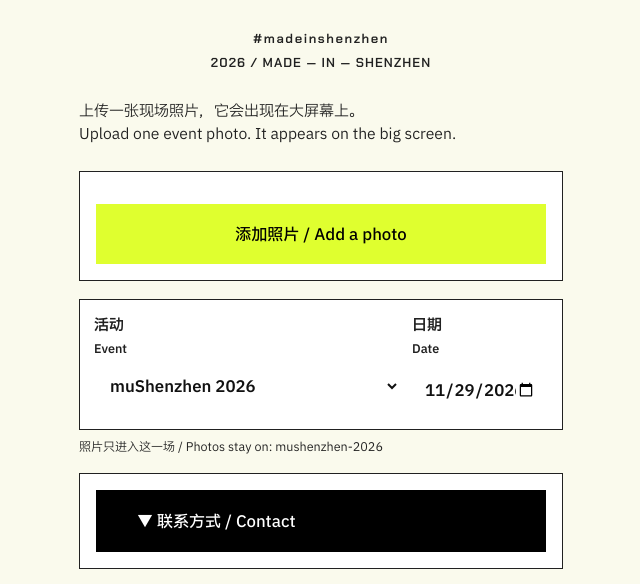
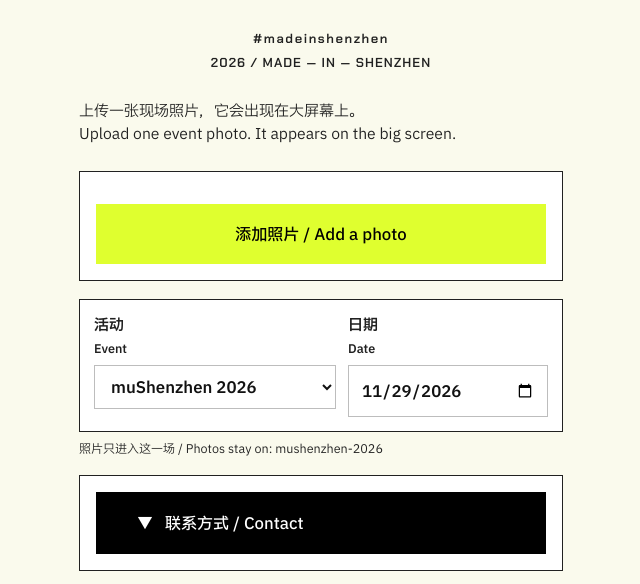
Before and after one commit to xiaoyug/mufriends-wall, a website: page upload/index.html in a window 1280 px wide. Shown: the part 169-753 px from the top of the page, without its empty margins (319-959 px from the left). Drawn offline with Linux system fonts and the light colour scheme.

Commit message:
Give the upload fields a grey edge and a full US date.
The date column no longer shrinks, and it shows MM/DD/YYYY while the stored value stays YYYY-MM-DD. The contact control lines up with the text under it.

Co-authored-by: helinaio <helinaio@users.noreply.github.com>

```diff
--- a/upload/index.html
+++ b/upload/index.html
@@ -99,13 +99,13 @@
     padding: 12px;
     font: inherit; font-size: 16px;
     color: #111; background: #fff;
-    border: 0; border-radius: 0;
+    border: 1px solid #BDBDBD; border-radius: 0;
   }
   textarea { min-height: 88px; resize: vertical; }
   #caption-wrap[hidden] { display: none; }
   .event-row {
     display: grid;
-    grid-template-columns: minmax(12.5rem, 1fr) 8.5rem;
+    grid-template-columns: minmax(0, 1fr) 12.5rem;
     gap: 12px;
     margin-top: 18px;
     padding: 14px;
@@ -113,7 +113,14 @@
     border-radius: 0;
     background: var(--paper);
   }
-  .event-row .field { margin-top: 0; }
+  .event-row .field { margin-top: 0; min-width: 0; }
+  #event {
+    min-width: 0;
+    text-overflow: ellipsis;
+    overflow: hidden;
+    white-space: nowrap;
+  }
+  #date { min-width: 11.5rem; }
   @media (max-width: 520px) {
     .event-row { grid-template-columns: 1fr; }
   }
@@ -128,9 +135,18 @@
     background: var(--paper);
   }
   .consent input { width: 22px; height: 22px; margin-top: 2px; flex: none; accent-color: var(--accent); }
-  .disclose { display: block; }
-  .disclose::before { content: "▼ "; }
-  .disclose[aria-expanded="true"]::before { content: "▲ "; }
+  .disclose {
+    display: flex;
+    align-items: center;
+    justify-content: flex-start;
+    gap: 12px;
+    width: 100%;
+    padding-left: 0;
+    padding-right: 0;
+    text-align: left;
+  }
+  .disclose::before { content: "▼"; }
+  .disclose[aria-expanded="true"]::before { content: "▲"; }
   #contact-panel[hidden], #photo-actions[hidden], #save-hint[hidden] { display: none; }
   .photo-actions { display: grid; grid-template-columns: 1fr 1fr; gap: var(--card-gap); margin-top: var(--card-gap); }
   #rednote { grid-column: 1 / -1; }
@@ -152,6 +168,7 @@
   .btn:hover { filter: brightness(1.2); }
   @media (max-width: 520px) {
     .big, button.send, .btn, .disclose { padding: 12px 24px; }
+    .disclose { padding-left: 0; padding-right: 0; }
   }
   #contact-panel { margin-top: var(--card-gap); }
   .consent { display: flex; gap: 12px; align-items: flex-start; margin-top: 18px; font-size: 14px; }
@@ -196,7 +213,7 @@
       <select id="event"></select>
     </label>
     <label class="field" for="date">日期 <span>Date</span>
-      <input id="date" type="date">
+      <input id="date" type="date" lang="en-US">
     </label>
   </section>
   <p class="hint" id="slug-line"></p>
@@ -204,8 +221,9 @@
     <button type="button" class="disclose" id="contact-toggle" aria-expanded="false" aria-controls="contact-panel">联系方式 / Contact</button>
     <div id="contact-panel" hidden>
       <p class="hint">只保存你写下的文字，不能上传二维码或联系方式图片。打开后，这段文字会和照片一起出现在大屏。<br>Text you type only — no QR code and no contact image. If this is open, that text is shown on the wall with your photo.</p>
-      <label class="field" for="contact">微信 / 邮箱 / Instagram <span>WeChat ID, email, or Instagram</span>
-        <input id="contact" type="text" maxlength="80" autocomplete="off" placeholder="WeChat · email · Instagram">
+      <label class="field" for="contact">社媒账号或邮箱 <span>Social handle or email</span>
+        <span class="hint">填写邮箱或社媒账号，并注明平台，如 @joedoe (Instagram)</span>
+        <input id="contact" type="text" maxlength="80" autocomplete="off" placeholder="Type your email or social handle, and note the platform, e.g. @joedoe (Instagram)">
       </label>
     </div>
   </section>
@@ -219,7 +237,7 @@
 </main>
 <footer>
   <span id="offline">muShenzhen 2026</span><br>
-  muShenzhen 2026 · upload v4<br>
+  muShenzhen 2026 · upload v5<br>
   视觉素材来源：mushenzhen
 </footer>
 <script src="config.js"></script>
--- a/upload/sw.js
+++ b/upload/sw.js
@@ -1,6 +1,6 @@
 // 只缓存上传页外壳。上传请求走 /proxy，不能进缓存。
 // 改了被缓存的文件就把 CACHE 版本号抬高，并同步 index.html 页脚的 upload vN。
-const CACHE = "upload-v4-type";
+const CACHE = "upload-v5-fields";
 
 const ASSETS = [
   "./",
```
